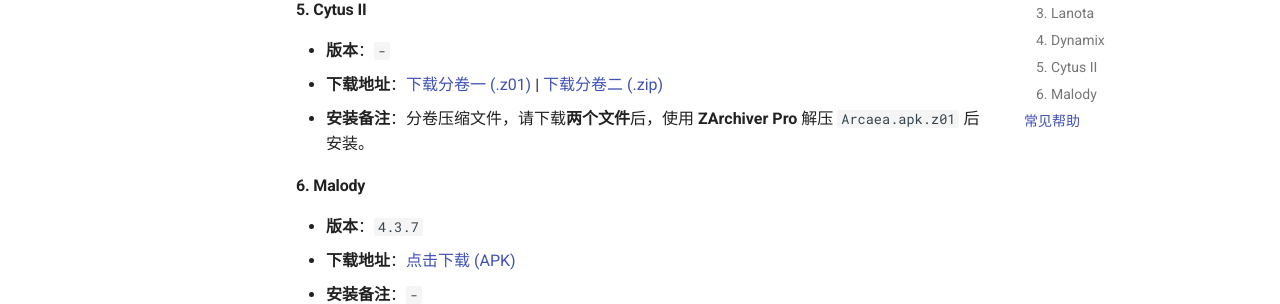
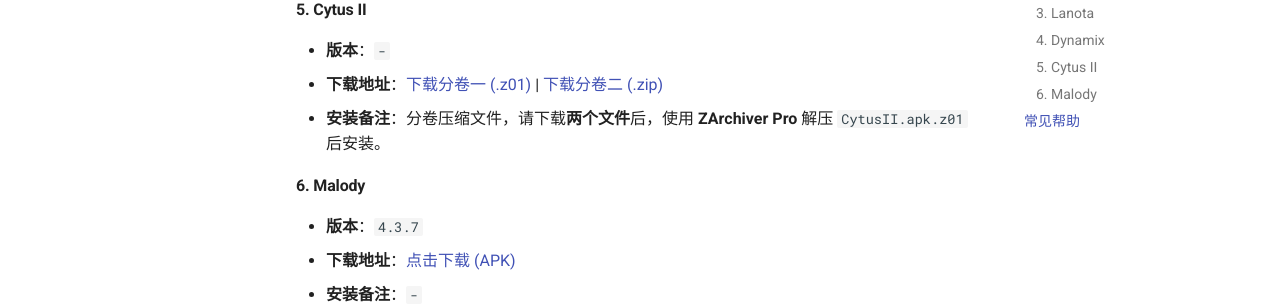
Before and after one commit to microkbcrt/89mugdownload, an MkDocs documentation site: the page built from docs/mugdownload.md, in a window 1280 px wide and 900 px high, scrolled down 789 px. Shown: the part 176-480 px from the top of the window. Built offline with MkDocs 1.6.1 and Material for MkDocs 9.7.7, drawn with Linux system fonts in a browser that asks for light colours.

Commit message:
Update mugdownload.md

```diff
--- a/docs/mugdownload.md
+++ b/docs/mugdownload.md
@@ -38,7 +38,7 @@
 
 * **版本**：`-`
 * **下载地址**：[下载分卷一 (.z01)](https://gh.jasonzeng.dev/https://github.com/microkbcrt/downloadiso/releases/download/CytusII/CytusII.apk.z01) | [下载分卷二 (.zip)](https://gh.jasonzeng.dev/https://github.com/microkbcrt/downloadiso/releases/download/CytusII/CytusII.apk.zip)
-* **安装备注**：分卷压缩文件，请下载**两个文件**后，使用 **ZArchiver Pro** 解压 `Arcaea.apk.z01` 后安装。
+* **安装备注**：分卷压缩文件，请下载**两个文件**后，使用 **ZArchiver Pro** 解压 `CytusII.apk.z01` 后安装。
 
 #### 6. Malody
 
```
